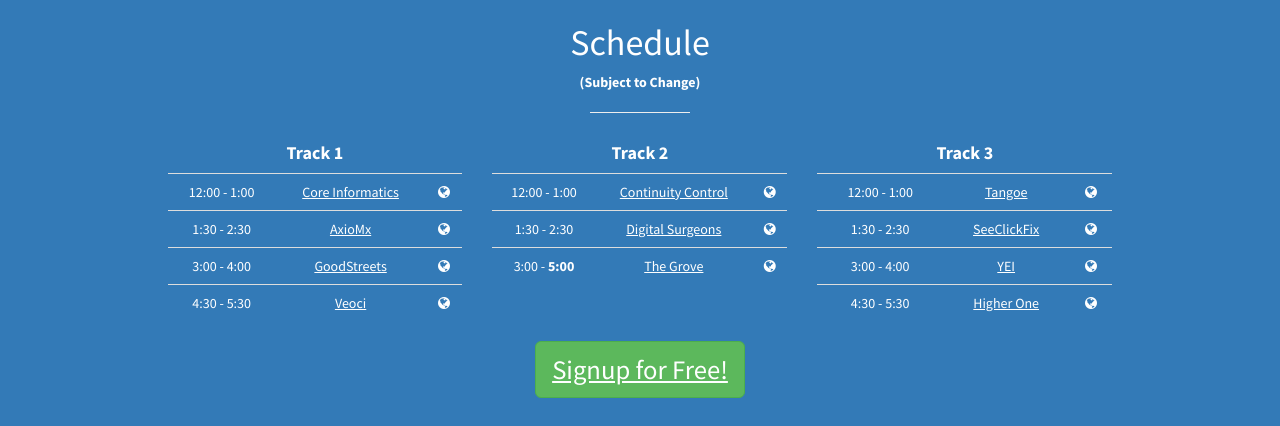
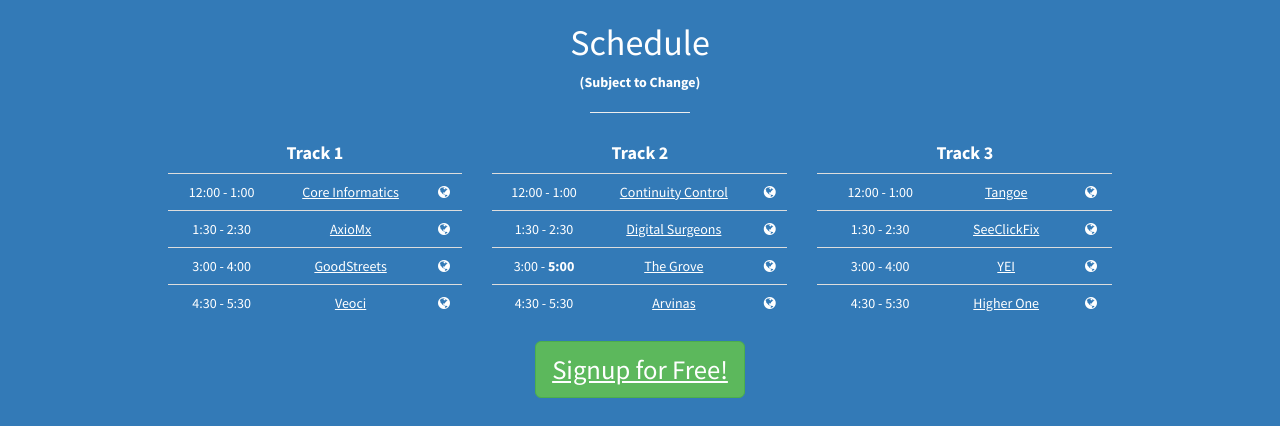
Before and after one commit to Metrink/new-haven-startup-tour-site, a plain HTML site: page index.html in a window 1280 px wide. Shown: the part 1192-1618 px from the top of the page. Drawn offline with nearby package versions, Linux system fonts and the light colour scheme.

Commit message:
Added Arvinas

```diff
--- a/index.html
+++ b/index.html
@@ -106,6 +106,7 @@
                                     <tr><td>12:00 - 1:00</td><td><a href="http://www.continuity.net/">Continuity Control</a></td><td><a href="http://maps.google.com/?q=59 Elm Street, Suite 210, New Haven, Connecticut 06510"><i class="fa fa-globe"></i></a></td></tr>
                                     <tr><td>1:30 - 2:30</td><td><a href="http://www.digitalsurgeons.com/">Digital Surgeons</a></td><td><a href="http://maps.google.com/?q=1175 State St, Suite 219, New Haven, CT 06511"><i class="fa fa-globe"></i></a></td></tr>
                                     <tr><td>3:00 - <b>5:00</b></td><td><a href="https://grovenewhaven.com/">The Grove</a></td><td><a href="http://maps.google.com/?q=760 Chapel Street, New Haven, CT 06511"><i class="fa fa-globe"></i></a></td></tr>
+                                    <tr><td>4:30 - 5:30</td><td><a href="http://www.arvinas.com/">Arvinas</a></td><td><a href="http://maps.google.com/?q=5 Science Park, New Haven, CT 06511"><i class="fa fa-globe"></i></a></td></tr>
                                 </tbody>
                             </table>
                         </div>
```
